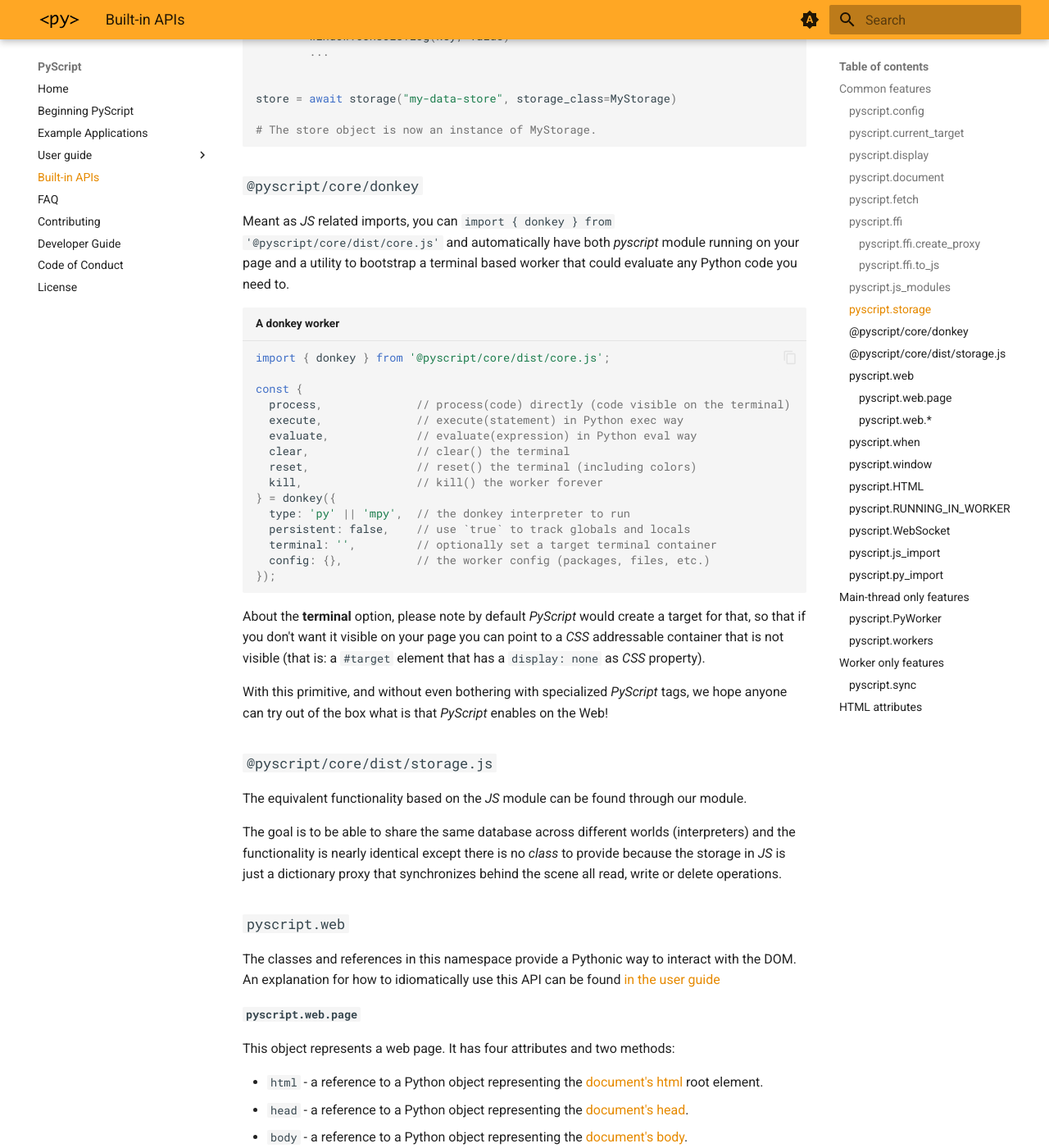
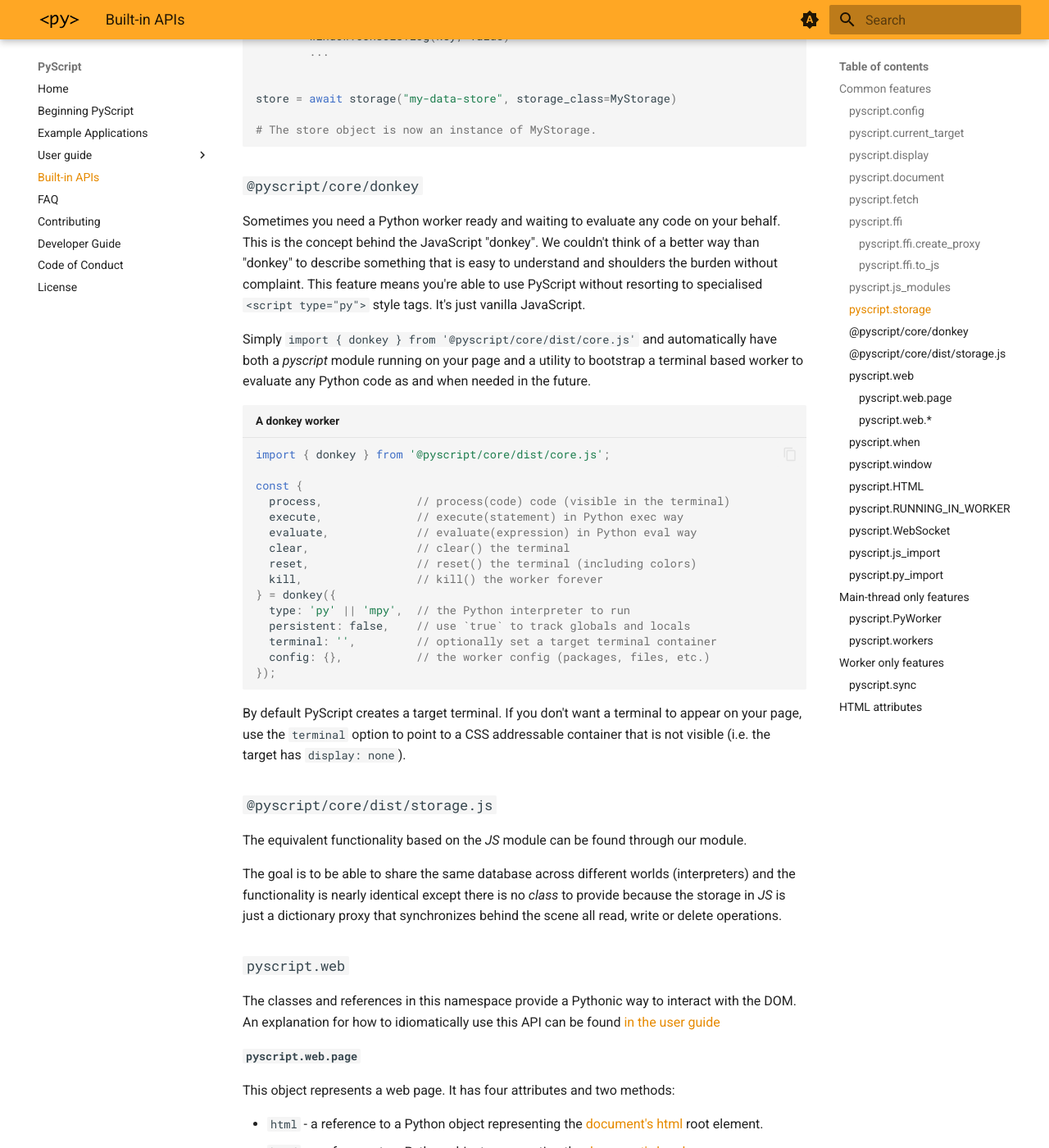
Before and after one commit to pyscript/docs, an MkDocs documentation site: the page built from docs/api.md, in a window 1280 px wide and 1400 px high, scrolled down 8007 px. Shown: the whole window at 82% size. Built offline with MkDocs 1.6.1 and Material for MkDocs 9.7.7, drawn with Linux system fonts in a browser that asks for light colours; the version menu is left out.

Commit message:
Copy edit.

````diff
--- a/docs/api.md
+++ b/docs/api.md
@@ -419,30 +419,39 @@ store = await storage("my-data-store", storage_class=MyStorage)
 
 ### `@pyscript/core/donkey`
 
-Meant as *JS* related imports, you can `import { donkey } from '@pyscript/core/dist/core.js'` and automatically have both *pyscript* module running on your page and a utility to bootstrap a terminal based worker that could evaluate any Python code you need to.
+Sometimes you need a Python worker ready and waiting to evaluate any code on
+your behalf. This is the concept behind the JavaScript "donkey". We couldn't
+think of a better way than "donkey" to describe something that is easy to
+understand and shoulders the burden without complaint. This feature
+means you're able to use PyScript without resorting to specialised
+`<script type="py">` style tags. It's just vanilla JavaScript.
+
+Simply `import { donkey } from '@pyscript/core/dist/core.js'` and automatically
+have both a *pyscript* module running on your page and a utility to bootstrap a
+terminal based worker to evaluate any Python code as and when needed in the
+future.
 
 ```js title="A donkey worker"
 import { donkey } from '@pyscript/core/dist/core.js';
 
 const {
-  process,              // process(code) directly (code visible on the terminal)
+  process,              // process(code) code (visible in the terminal)
   execute,              // execute(statement) in Python exec way
   evaluate,             // evaluate(expression) in Python eval way
   clear,                // clear() the terminal
   reset,                // reset() the terminal (including colors)
   kill,                 // kill() the worker forever
 } = donkey({
-  type: 'py' || 'mpy',  // the donkey interpreter to run
+  type: 'py' || 'mpy',  // the Python interpreter to run
   persistent: false,    // use `true` to track globals and locals
   terminal: '',         // optionally set a target terminal container
   config: {},           // the worker config (packages, files, etc.)
 });
 ```
 
-About the **terminal** option, please note by default *PyScript* would create a target for that, so that if you don't want it visible on your page you can point to a *CSS* addressable container that is not visible (that is: a `#target` element that has a `display: none` as *CSS* property).
-
-With this primitive, and without even bothering with specialized *PyScript* tags, we hope anyone can try out of the box what is that *PyScript* enables on the Web!
-
+By default PyScript creates a target terminal. If you don't want a terminal to
+appear on your page, use the `terminal` option to point to a CSS addressable
+container that is not visible (i.e. the target has `display: none`).
 
 ### `@pyscript/core/dist/storage.js`
 
````
